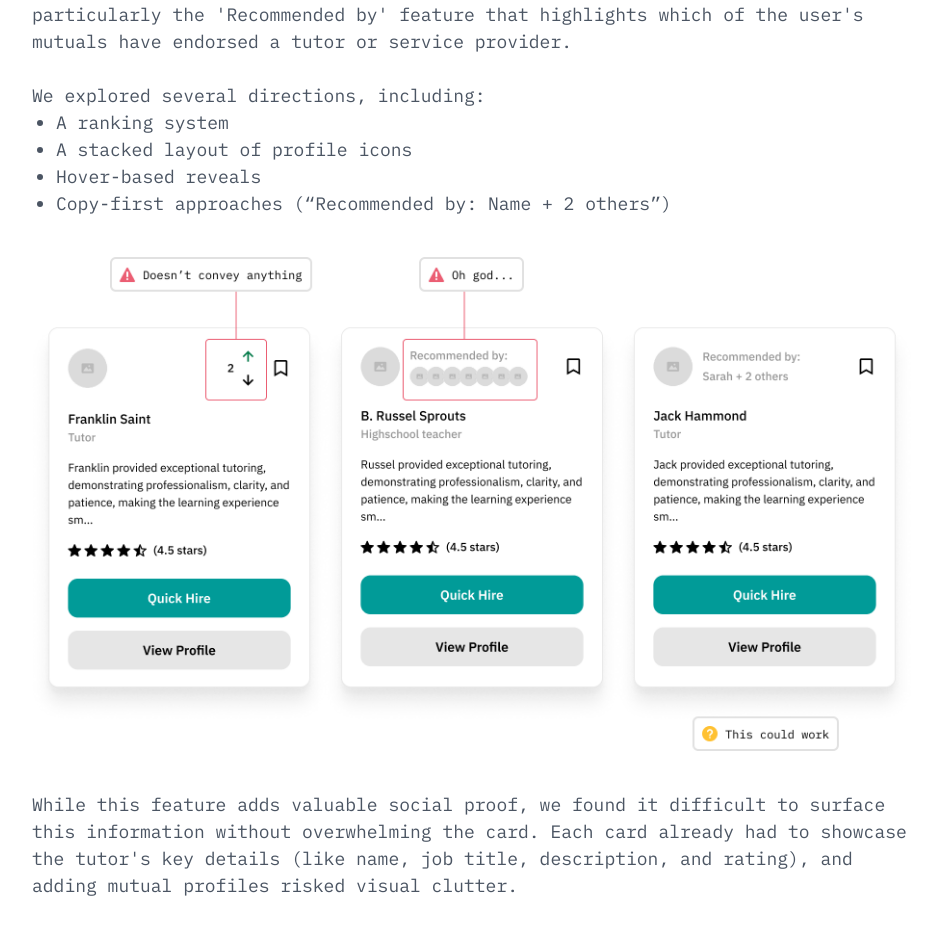
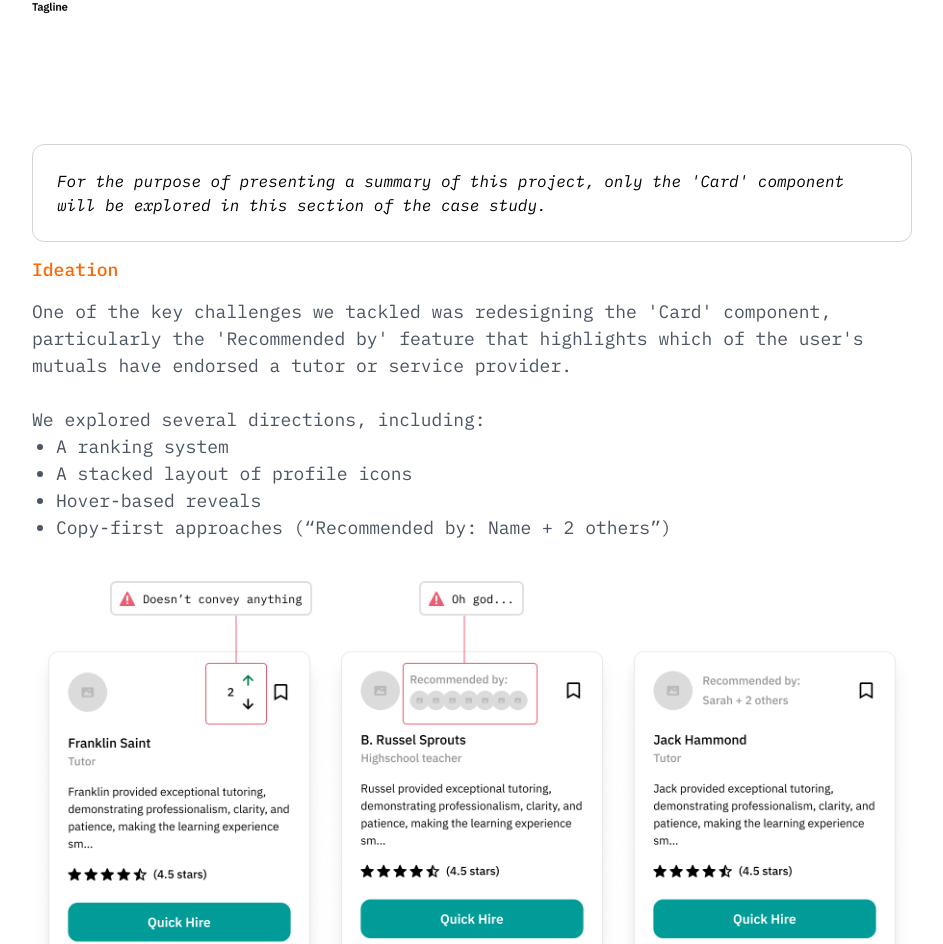
Before and after one commit to Amm44r/portfolio, a Next.js app: page /refera-trade in a window 1280 px wide. Shown: the part 4249-5193 px from the top of the page, without its empty margins (168-1111 px from the left). Built offline with nearby package versions, Linux system fonts and the light colour scheme.

Commit message:
spacing updates

```diff
--- a/app/indx-agency/page.tsx
+++ b/app/indx-agency/page.tsx
@@ -4,7 +4,7 @@ import Footer from "@/components/Footer";
 
 const agency = () => {
   return (
-    <div className='flex flex-col gap-[80px] px-[16px] items-center w-full'>
+    <div className='flex flex-col gap-[128px] px-[16px] items-center w-full'>
       <div className='flex max-w-[1200px] w-full gap-[64px] pt-[64px] justify-between items-start'>
         <div className='flex flex-col max-w-[280px] gap-[32px]'>
           <div className='flex flex-col gap-[12px]'>
--- a/app/play/page.tsx
+++ b/app/play/page.tsx
@@ -6,7 +6,7 @@ import { GoArrowUpRight } from 'react-icons/go'
 const Hero = () => {
   return (
     <div id='hero'>
-        <div className="max-w-[880px] sm:mx-auto mx-[16px] pt-[64px] gap-[80px] w-full flex flex-col justify-start">
+        <div className="max-w-[880px] sm:mx-auto mx-[16px] pt-[64px] gap-[128px] w-full flex flex-col justify-start">
 
             <div className='flex flex-col gap-[24px]'> {/* hackathons */}
                 <h1 className="ibm-plex-mono-medium sm:tracking-[-2px] text-gray-900 sm:text-[56px] text-[40px]">
--- a/app/refera-trade/page.tsx
+++ b/app/refera-trade/page.tsx
@@ -4,7 +4,7 @@ import Footer from "@/components/Footer";
 
 const agency = () => {
   return (
-    <div className='flex flex-col gap-[80px] px-[16px] items-center w-full'>
+    <div className='flex flex-col gap-[128px] px-[16px] items-center w-full'>
       <div className='flex max-w-[1200px] w-full gap-[64px] pt-[64px] justify-between items-start'>
         <div className='flex flex-col max-w-[280px] gap-[32px]'>
           <div className='flex flex-col gap-[12px]'>
@@ -180,6 +180,10 @@ const agency = () => {
 
       <div className='flex flex-col gap-[40px] max-w-[880px] w-full'> {/* ideation */}
         <div className='flex flex-col gap-[16px]'>
+        <div className="flex w-[880px] p-6 justify-center items-center gap-2 rounded-xl border border-gray-300 ibm-plex-mono-regular-italic">
+          For the purpose of presenting a summary of this project, only the &apos;Card&apos;
+          component will be explored in this section of the case study.
+        </div>
           <span
             className="ibm-plex-mono-medium text-orange text-[18px] leading-[24px]">
             Ideation
```
Also changed, not shown: public/images/refera-trade/brand-guidelines-1.png.
